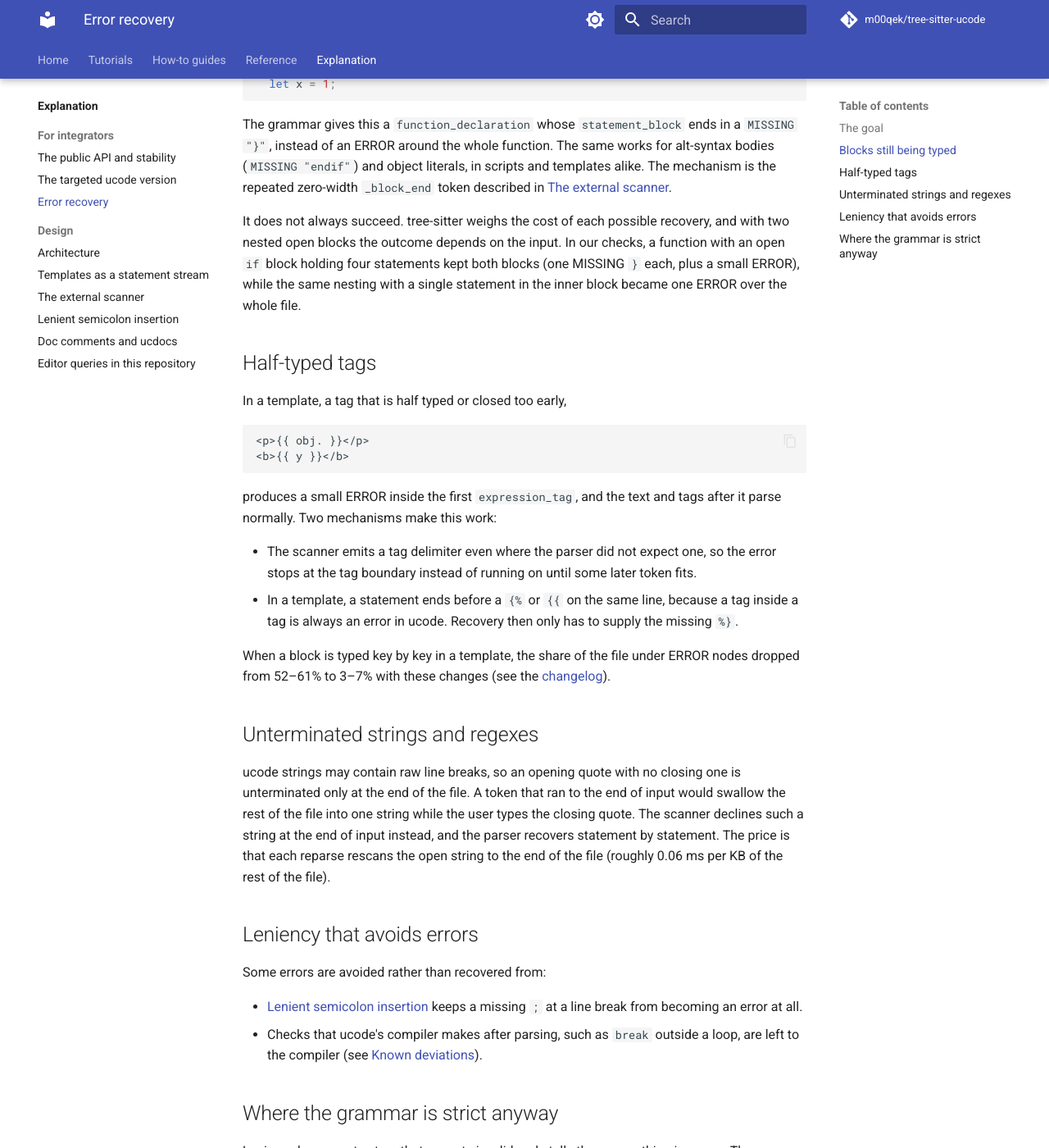
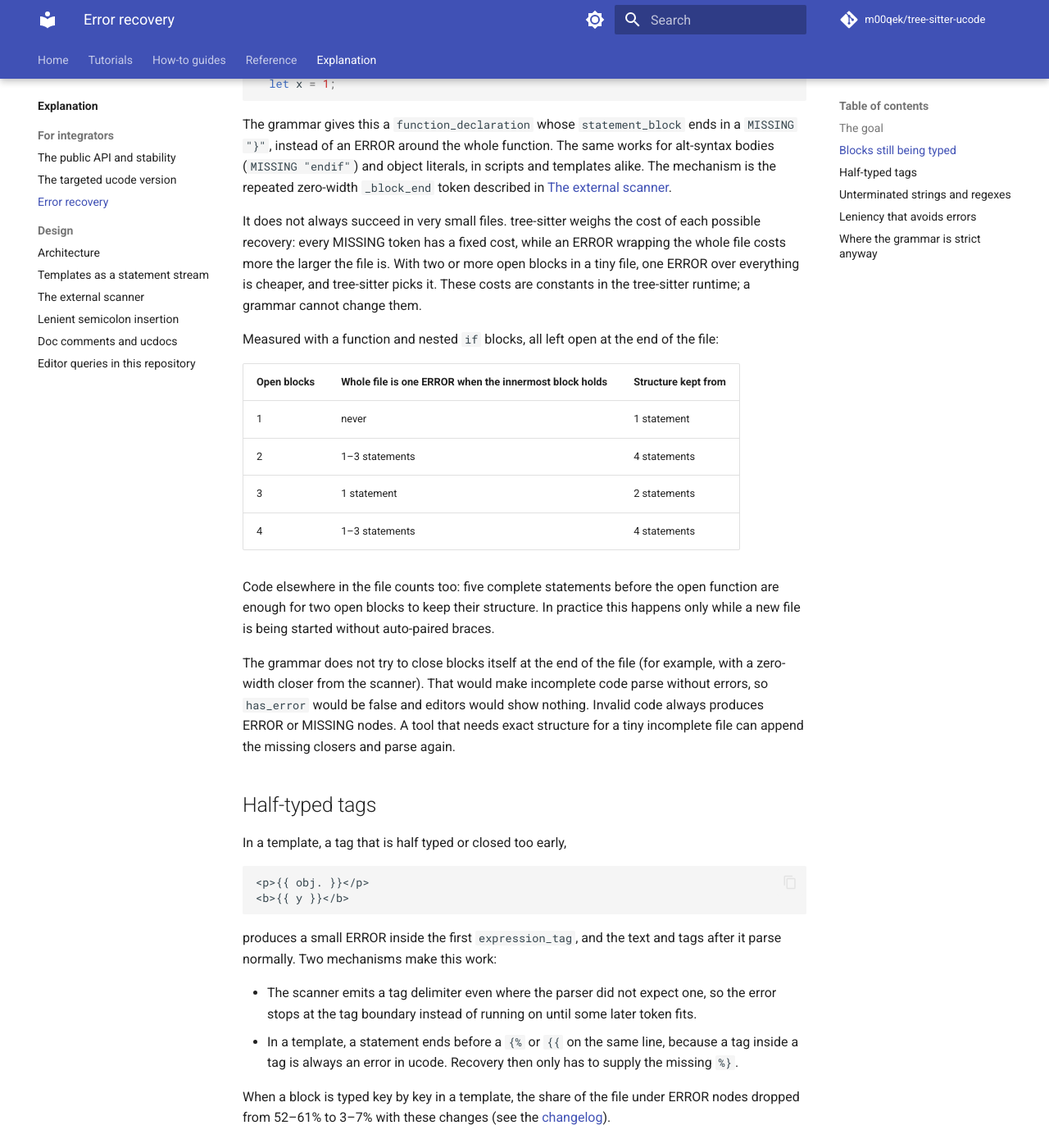
Before and after one commit to m00qek/tree-sitter-ucode, an MkDocs documentation site: the page built from docs/explanation/error-recovery.md, in a window 1280 px wide and 1400 px high, scrolled down 568 px. Shown: the whole window at 82% size. Built offline with MkDocs 1.6.1 and Material for MkDocs 9.7.7, drawn with Linux system fonts in a browser that asks for light colours; comment, search, counter and statistics services are not loaded.

Commit message:
docs: measured limits of end-of-file recovery in small files
Two or more blocks left open at the end of a very small file become one
ERROR, because tree-sitter's fixed per-MISSING cost exceeds the size-scaled
cost of wrapping the file. The page gives the measured thresholds and why
the grammar does not close blocks itself.

```diff
--- a/docs/explanation/error-recovery.md
+++ b/docs/explanation/error-recovery.md
@@ -31,12 +31,34 @@ scripts and templates alike. The mechanism is the repeated zero-width
 `_block_end` token described in
 [The external scanner](scanner.md#end-of-input-inside-open-blocks).
 
-It does not always succeed. tree-sitter weighs the cost of each possible
-recovery, and with two nested open blocks the outcome depends on the input.
-In our checks, a function with an open `if` block holding four statements
-kept both blocks (one MISSING `}` each, plus a small ERROR), while the same
-nesting with a single statement in the inner block became one ERROR over the
-whole file.
+It does not always succeed in very small files. tree-sitter weighs the cost
+of each possible recovery: every MISSING token has a fixed cost, while an
+ERROR wrapping the whole file costs more the larger the file is. With two or
+more open blocks in a tiny file, one ERROR over everything is cheaper, and
+tree-sitter picks it. These costs are constants in the tree-sitter runtime;
+a grammar cannot change them.
+
+Measured with a function and nested `if` blocks, all left open at the end of
+the file:
+
+| Open blocks | Whole file is one ERROR when the innermost block holds | Structure kept from |
+| --- | --- | --- |
+| 1 | never | 1 statement |
+| 2 | 1–3 statements | 4 statements |
+| 3 | 1 statement | 2 statements |
+| 4 | 1–3 statements | 4 statements |
+
+Code elsewhere in the file counts too: five complete statements before the
+open function are enough for two open blocks to keep their structure. In
+practice this happens only while a new file is being started without
+auto-paired braces.
+
+The grammar does not try to close blocks itself at the end of the file (for
+example, with a zero-width closer from the scanner). That would make
+incomplete code parse without errors, so `has_error` would be false and
+editors would show nothing. Invalid code always produces ERROR or MISSING
+nodes. A tool that needs exact structure for a tiny incomplete file can
+append the missing closers and parse again.
 
 ## Half-typed tags
 
```
